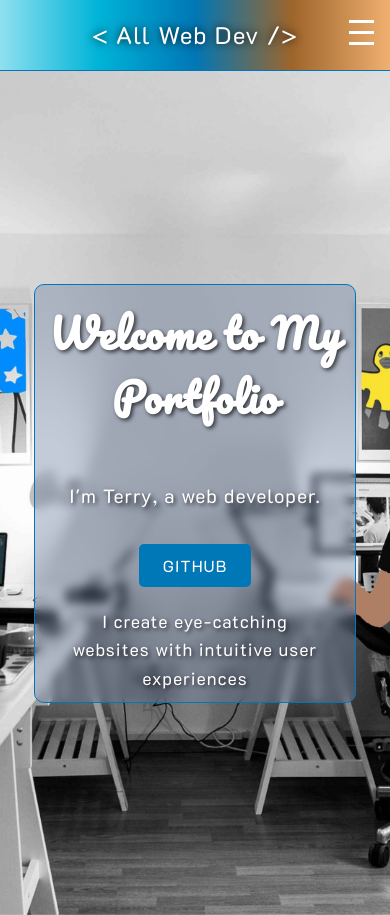
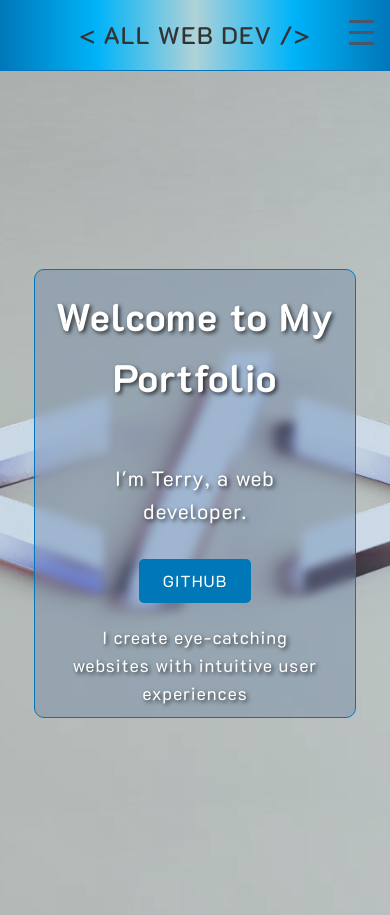
Before and after one commit to TerryLoc/AWD, a plain HTML site: page index.html in a window 390 px wide. Shown: the top 915 px of the page. Drawn offline with Linux system fonts and the light colour scheme.

Commit message:
Style: Colour change header

```diff
--- a/assets/css/style.css
+++ b/assets/css/style.css
@@ -44,11 +44,11 @@ body {
 /* Header styles with gradient background and shadow */
 header {
     background: linear-gradient(90deg,
-            #90e0ef,
-            #00b4d8,
-            #0077b6,
-            #9e652b,
-            #f0b070);
+            #0077b9,
+            #00b4f8,
+            #b0d2d8,
+            #00b4f9,
+            #0077b9);
     padding: 1rem 0;
     top: 0;
     border-bottom: 1px solid var(--secondary-color);
@@ -56,6 +56,7 @@ header {
 
 header h1 {
     display: none;
+
 }
 
 /* Navigation list styles */
@@ -83,7 +84,7 @@ nav ul li:hover {
 /* Navigation link styles */
 nav ul li a {
     text-transform: uppercase;
-    color: #fff;
+    color: var(--main-color);
     text-decoration: none;
     font-size: 1.2rem;
     transition: color 0.3s ease;
@@ -121,7 +122,7 @@ nav ul li a:hover {
 .bar {
     height: 3px;
     width: 25px;
-    background-color: #fff;
+    background-color: var(--main-color);
     margin: 4px 0;
     transition: all 0.3s ease;
 }
@@ -161,7 +162,6 @@ nav ul li a:hover {
     margin-top: 1rem;
     margin-bottom: 1rem;
     animation: fadeInDown 1s ease-in-out;
-    font-family: 'Pacifico', cursive;
 }
 
 /* Home section paragraph styles */
@@ -384,13 +384,14 @@ footer p {
     }
 
     header h1 {
-        font-weight: 400;
+        text-transform: uppercase;
+        font-weight: 500;
         display: block;
         margin: 0 auto;
         padding: 0;
-        color: var(--text-light);
+        color: var(--text-shadow);
         font-size: 1.5rem;
-        text-shadow: 0 0px 10px var(--text-dark);
+
     }
 
     .menu-toggle {
@@ -402,7 +403,6 @@ footer p {
         align-items: center;
         display: none;
         width: 100%;
-        /* background-color: rgba(108, 128, 164, 0.2); */
     }
 
     .nav-list.active {
@@ -413,20 +413,26 @@ footer p {
         margin: 1rem 0;
     }
 
+    #home {
+        background: url('/assets/images/mobile-bg.webp') no-repeat center center/cover;
+    }
+
     #home .intro {
         width: 90%;
     }
+
+
 
     h2 {
         font-size: 2rem;
     }
 
     #home .intro h1 {
-        font-size: 2.5rem;
+        font-size: 2.4rem;
     }
 
     #home .intro p {
-        font-size: 1.2rem;
+        font-size: 1.3rem;
     }
 
     #projects .project h3 {
```
Also changed, not shown: assets/images/mobile-bg.webp (added).
